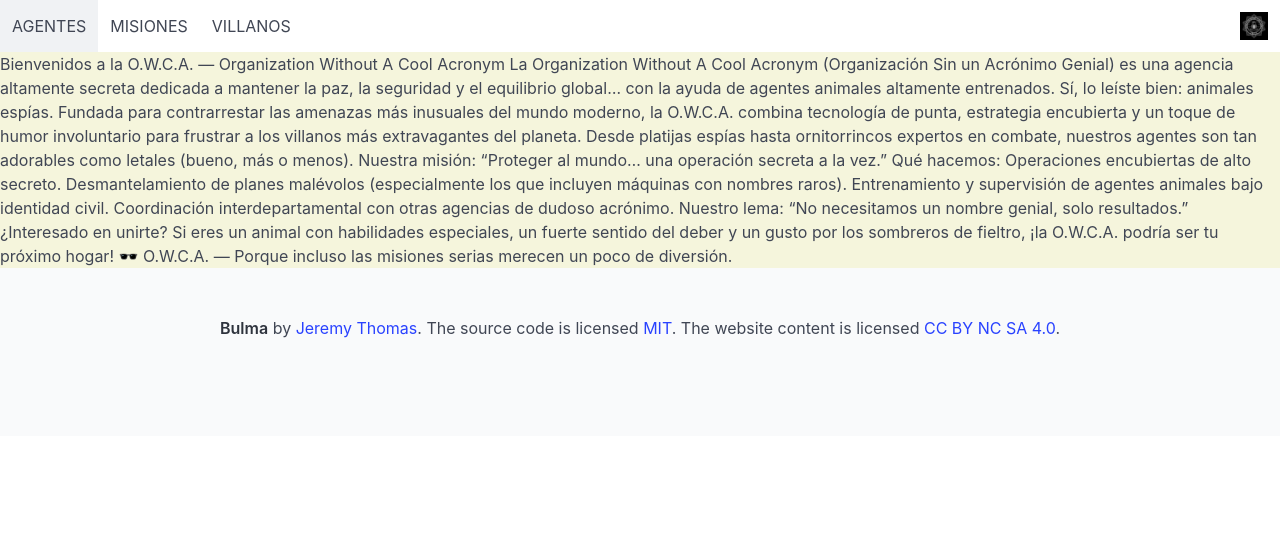
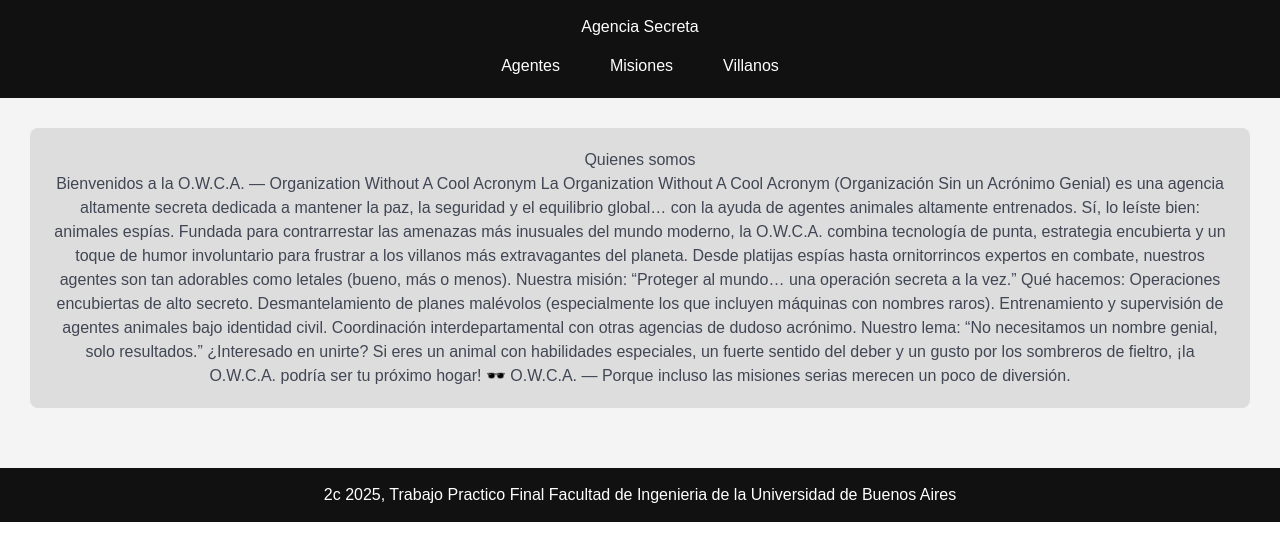
Before and after one commit to GonzaloDLujan/Grupo-camejo, a plain HTML site: page index.html in a window 1280 px wide. Drawn offline with nearby package versions, Linux system fonts and the light colour scheme.

Commit message:
Se crearon nuevos archivos html para los distintos campos de la base de datos y modifico index.html

```diff
--- a/index.html
+++ b/index.html
@@ -1,45 +1,25 @@
 <!DOCTYPE html>
-<html lang="en">
+<html lang="es">
 <head>
-
     <meta charset="UTF-8">
-    <meta name="viewport" content="width=device-width, initial-scale=1.0">
-    <title>OWCA</title>
-    <link rel="icon" type="image/x-icon" href="/images/favicon.ico">
-    <!--LINK A CSS PROPIO-->
-    <link rel="stylesheet" href="style.css">
-    <!--LINK A CSS DE BULMA-->
+    <title>Agencia Secreta</title>
     <link rel="stylesheet" href="https://cdn.jsdelivr.net/npm/bulma@1.0.4/css/bulma.min.css">
-
+    <link rel="stylesheet" href="styles.css">
 </head>
 <body>
-
-    <!--HEADER DE LA PAGINA-->
-<nav class="navbar" role="navigation" aria-label="main navigation">
-
-  <div id="navbarBasicExample" class="navbar-menu">
-    <div class="navbar-start">
-      <a class="navbar-item">
-        AGENTES
-      </a>
-      <a class="navbar-item">
-        MISIONES
-      </a>
-      <a class="navbar-item">
-        VILLANOS
-      </a>
-    </div>
-
-
-    <div class="navbar-end">
-      <div class="navbar-item">
-        <img class="logo" src="images/logo.png" alt="logo.png">
-      </div>
-    </div>
-  </div>
-</nav>
-<div class="parrafo">
-    <p>Bienvenidos a la O.W.C.A. — Organization Without A Cool Acronym
+    <header>
+        <h1>Agencia Secreta</h1>
+    <nav>
+        <a href="agentes.html"><button>Agentes</button></a>
+        <a href="misiones.html"><button>Misiones</button></a>
+        <a href="villanos.html"><button>Villanos</button></a>
+    </nav>
+    </header>
+    <main>
+        <div class="creadores">
+            <h2>Quienes somos</h2>
+            <p>
+                Bienvenidos a la O.W.C.A. — Organization Without A Cool Acronym
 
 La Organization Without A Cool Acronym (Organización Sin un Acrónimo Genial) es una agencia altamente secreta dedicada a mantener la paz, la seguridad y el equilibrio global… con la ayuda de agentes animales altamente entrenados. Sí, lo leíste bien: animales espías.
 
@@ -66,22 +46,16 @@ Nuestro lema:
 ¿Interesado en unirte?
 Si eres un animal con habilidades especiales, un fuerte sentido del deber y un gusto por los sombreros de fieltro, ¡la O.W.C.A. podría ser tu próximo hogar!
 
-🕶️ O.W.C.A. — Porque incluso las misiones serias merecen un poco de diversión.</p>
-</div>
-
-<footer class="footer">
-  <div class="content has-text-centered">
-    <p>
-      <strong>Bulma</strong> by <a href="https://jgthms.com">Jeremy Thomas</a>.
-      The source code is licensed
-      <a href="https://opensource.org/license/mit">MIT</a>. The
-      website content is licensed
-      <a href="https://creativecommons.org/licenses/by-nc-sa/4.0//"
-        >CC BY NC SA 4.0</a
-      >.
-    </p>
-  </div>
-</footer>
-
+🕶️ O.W.C.A. — Porque incluso las misiones serias merecen un poco de diversión.
+            </p>
+        </div>
+    </main>
+    <footer>
+        <p>
+            2c 2025, Trabajo Practico Final Facultad de Ingenieria de la Universidad de Buenos Aires
+        </p>
+    </footer>
+    <script>
+    </script>
 </body>
 </html>
--- a/style.css
+++ /dev/null
@@ -1,3 +0,0 @@
-body{
-    background-color: beige;
-}
--- /dev/null
+++ b/styles.css
@@ -0,0 +1,56 @@
+body {
+    margin: 0;
+    font-family: Arial, Helvetica, sans-serif;
+    background-color: #f4f4f4;
+}
+header {
+    background-color: #111;
+    color: white;
+    padding: 15px;
+    text-align: center;
+}
+nav {
+    display: flex;
+    justify-content: center;
+    gap: 20px;
+    margin-top: 10px;
+}
+nav button {
+    background: none;
+    border: none;
+    color: white;
+    font-size: 16px;
+    cursor: pointer;
+    padding: 8px 15px;
+}
+
+nav button:hover {
+    background-color: #333;
+    border-radius: 5px;
+}
+main {
+    padding: 30px;
+    text-align: center;
+}
+.tab-content {
+    display: none;
+    background: white;
+    padding: 20px;
+    border-radius: 8px;
+    margin-bottom: 30px;
+}
+.tab-content.active {
+    display: block;
+}
+.creadores {
+    background-color: #ddd;
+    padding: 20px;
+    border-radius: 8px;
+    margin-bottom: 30px;
+}
+footer {
+    background-color: #111;
+    color: white;
+    text-align: center;
+    padding: 15px;
+}
```
Also changed, not shown: agentes.html (added, +26 -0 lines), misiones.html (added, +26 -0 lines), villanos.html (added, +26 -0 lines).
